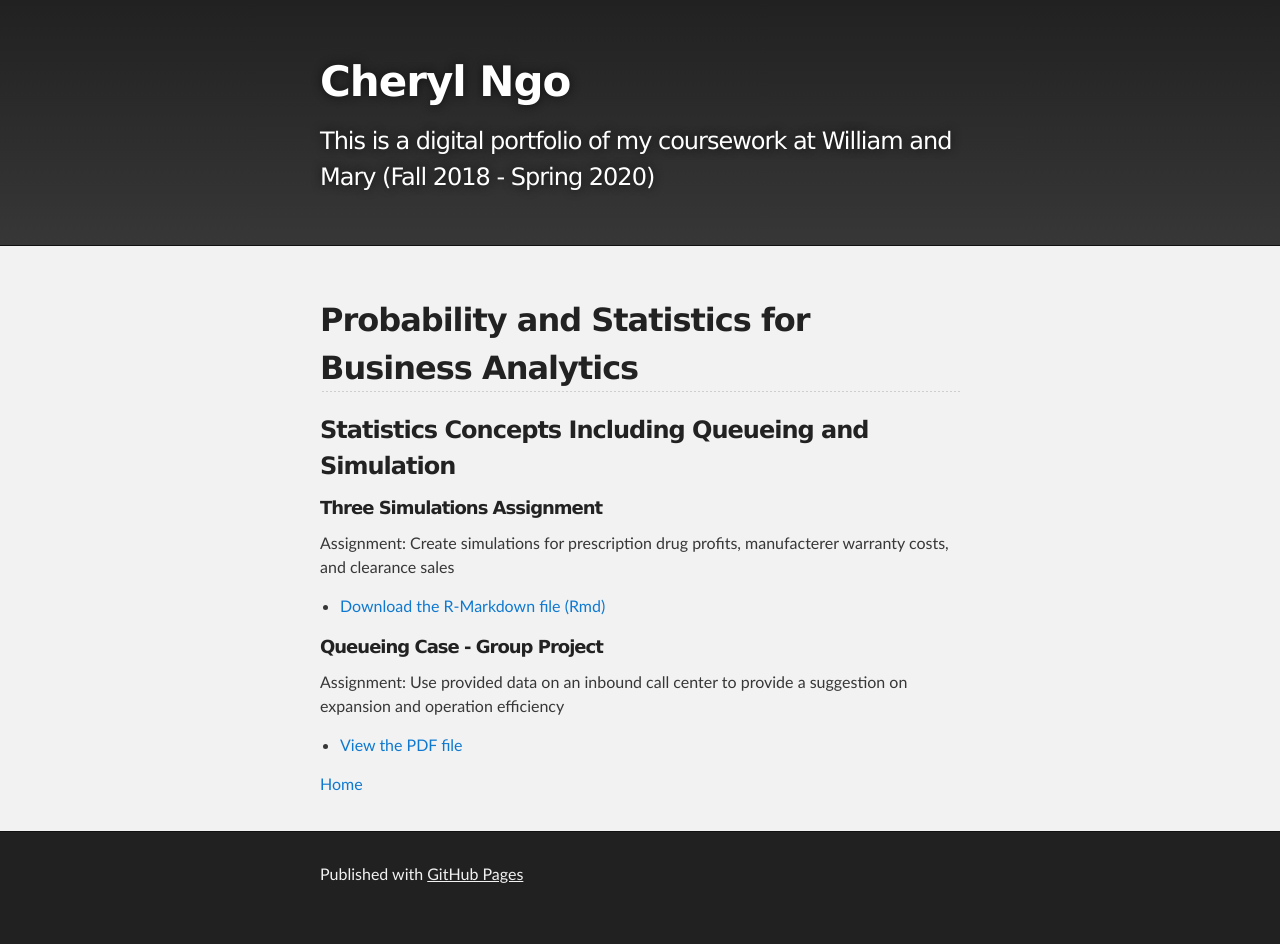
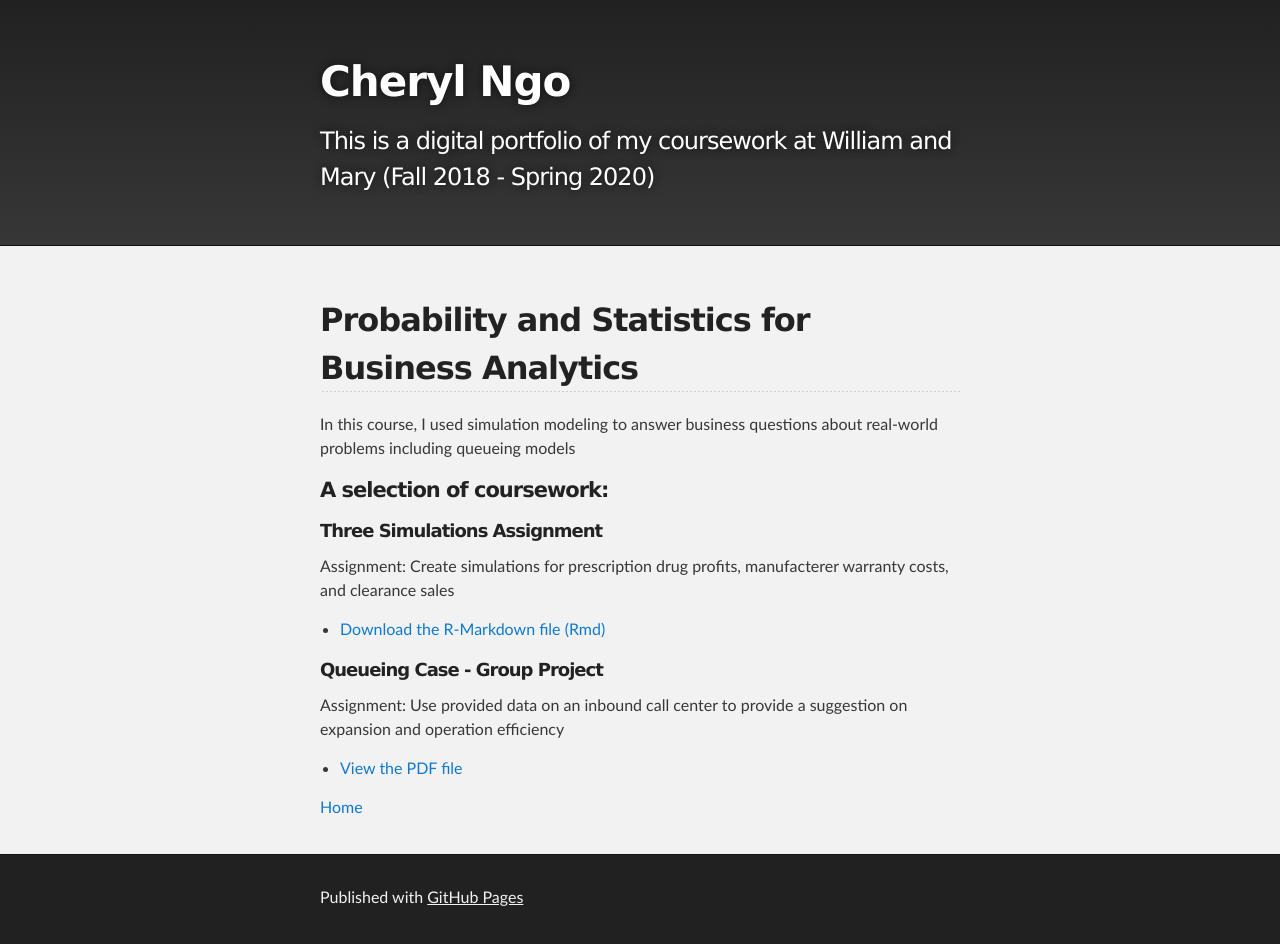
Before and after one commit to Cherylngo/cherylngo.github.io, a Jekyll site: the page built from PSBA/index.md, in a window 1280 px wide. Built offline with Jekyll 4.4.1, drawn with Linux system fonts in a browser that asks for light colours; our own code applies the rules of GitHub Pages for plain Markdown files; before the commit the page ends 921 px from its top, so only the background shows below that.

Commit message:
Update index.md

```diff
--- a/PSBA/index.md
+++ b/PSBA/index.md
@@ -5,8 +5,10 @@ Semester: Spring 2019
 ---
 
 ## Probability and Statistics for Business Analytics
-### Statistics Concepts Including Queueing and Simulation
+In this course, I used simulation modeling to answer business questions about real-world problems including queueing models
 
+
+#### A selection of coursework:
 ##### Three Simulations Assignment
 Assignment: Create simulations for prescription drug profits, manufacterer warranty costs, and clearance sales
 - [Download the R-Markdown file (Rmd)](ThreeSimulationsAssignment.Rmd)
```
